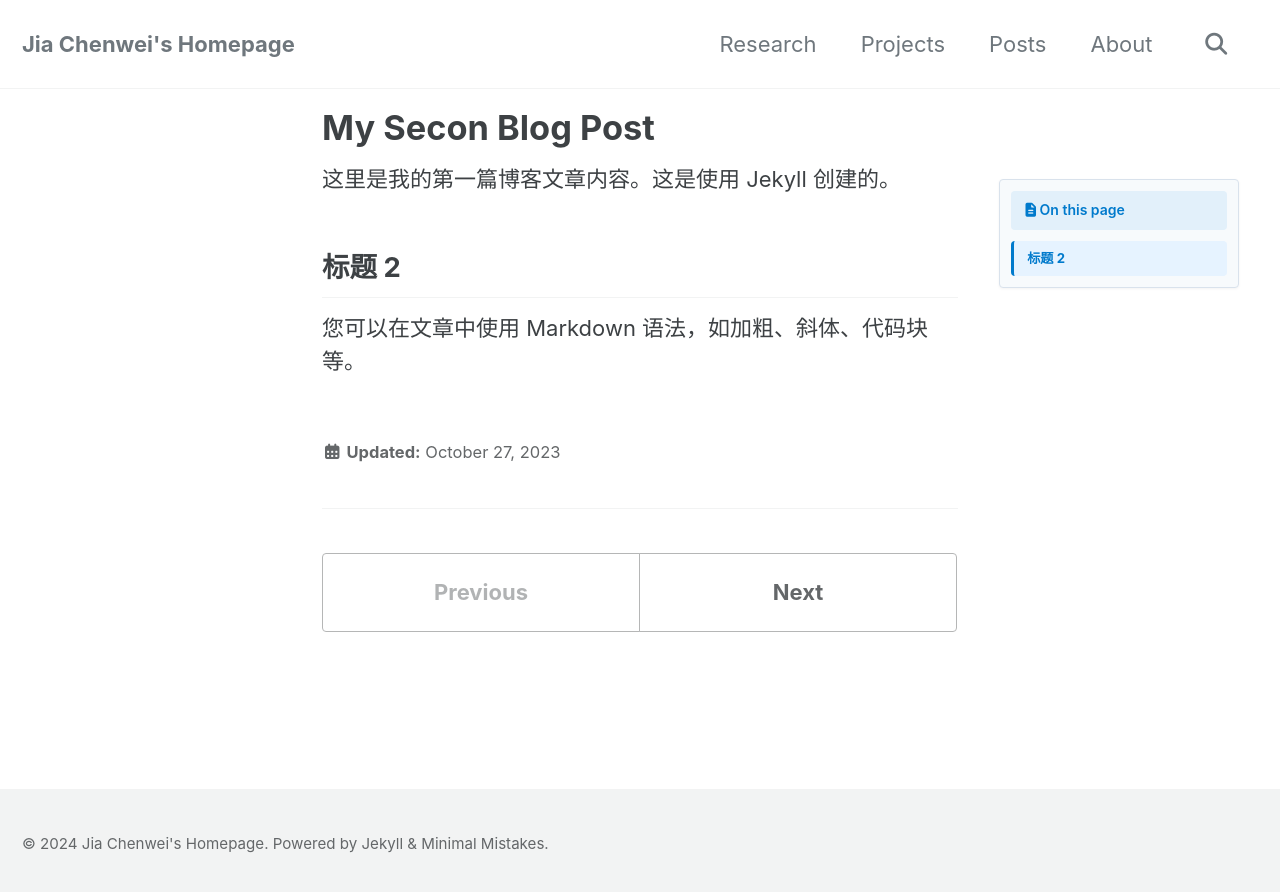
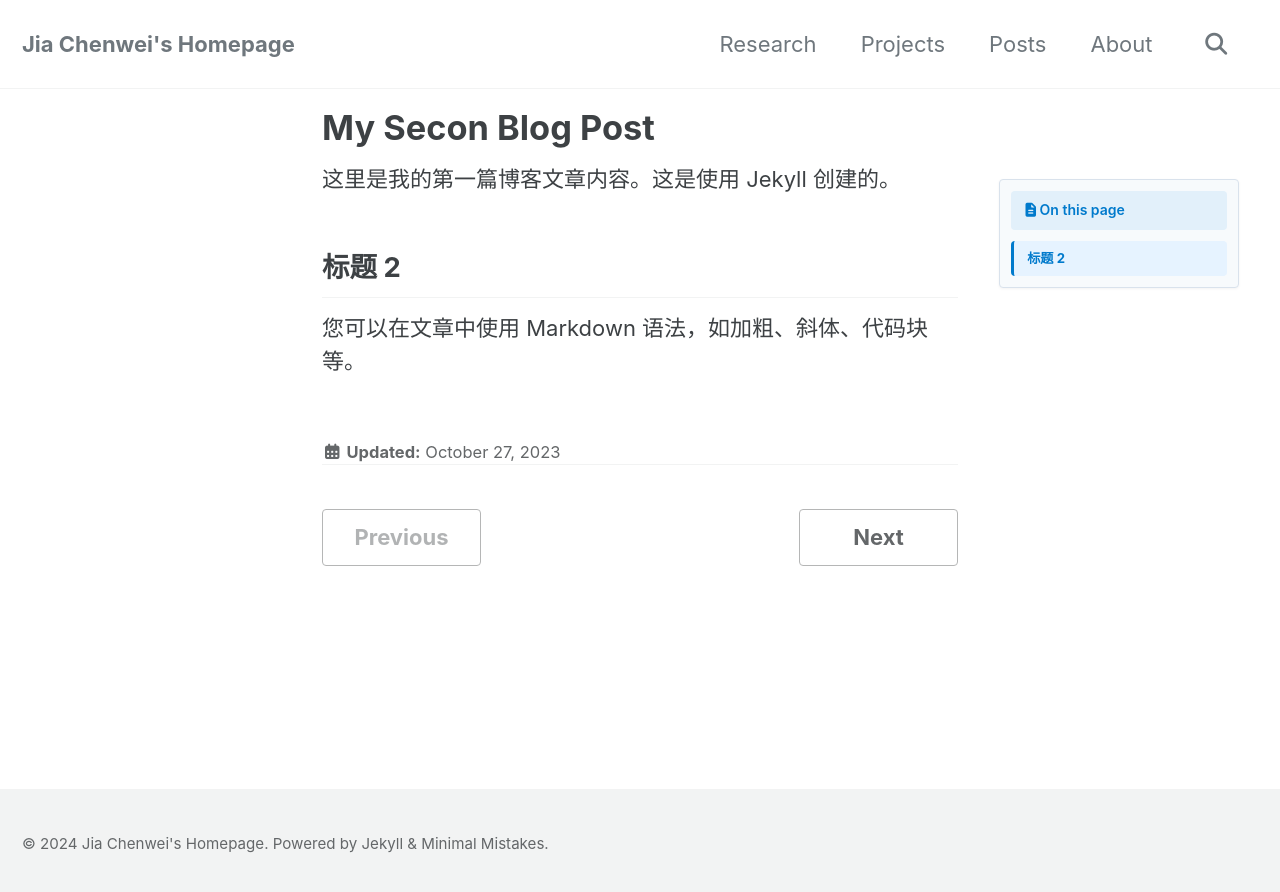
Before and after one commit to jiachenwei/jiachenwei.github.io, a Jekyll site: the page built from _posts/2023-10-27-my-secon-post.md, in a window 1280 px wide. Shown: the top 892 px of the page. Built offline with Jekyll 4.4.1, drawn with Linux system fonts in a browser that asks for light colours; cached includes are drawn as plain includes.

Commit message:
👌 IMPROVE:

```diff
--- a/_config.yml
+++ b/_config.yml
@@ -31,11 +31,24 @@
   avatar: "https://avatars.githubusercontent.com/u/34532116"
   bio: "A blog about AI and technology."
   location: "IAIR, XJTU, China"
-  email: "cwjia98@gmail.com"
+  email: "jiacw@stu.xjtu.edu.cn"
   links:
     - label: "GitHub"
       icon: "fab fa-github"
       url: "https://github.com/jiachenwei"
+
+  intro: |
+    I'm a **Robot**.
+
+  research_interests:
+    - Model Compression
+    - Efficient ML System
+    - Edge AI
+
+highlight_msg:
+  icon: ✨
+  type: New!
+  msg: "The **site** is under $$testing$$."
 
 # Pagination
 paginate: 5
@@ -43,7 +56,7 @@
 
 pagination:
   # Set enabled to true to use paginate v2
-  # enabled: true
+  enabled: true
   debug: false
   collection: 'posts'
   per_page: 10
--- a/_data/highlight_msg.yml
+++ /dev/null
@@ -1,3 +0,0 @@
-icon: ✨
-type: New!
-msg: "*This* is a **Test** $$msg$$."
--- a/_includes/post_pagination.html
+++ b/_includes/post_pagination.html
@@ -1,12 +1,12 @@
 {% if page.previous or page.next %}
   <nav class="pagination">
     {% if page.previous %}
-      <a href="{{ page.previous.url | relative_url }}" class="pagination--pager" title="{{ page.previous.title | markdownify | strip_html }}">{{ site.data.ui-text[site.locale].pagination_previous | default: "Previous" }}</a>
+      <a href="{{ page.previous.url | relative_url }}" class="pagination--pager prev" title="{{ page.previous.title | markdownify | strip_html }}">{{ site.data.ui-text[site.locale].pagination_previous | default: "Previous" }}</a>
     {% else %}
       <a href="#" class="pagination--pager disabled">{{ site.data.ui-text[site.locale].pagination_previous | default: "Previous" }}</a>
     {% endif %}
     {% if page.next %}
-      <a href="{{ page.next.url | relative_url }}" class="pagination--pager" title="{{ page.next.title | markdownify | strip_html }}">{{ site.data.ui-text[site.locale].pagination_next | default: "Next" }}</a>
+      <a href="{{ page.next.url | relative_url }}" class="pagination--pager next" title="{{ page.next.title | markdownify | strip_html }}">{{ site.data.ui-text[site.locale].pagination_next | default: "Next" }}</a>
     {% else %}
       <a href="#" class="pagination--pager disabled">{{ site.data.ui-text[site.locale].pagination_next | default: "Next" }}</a>
     {% endif %}
--- a/_sass/minimal-mistakes/_navigation.scss
+++ b/_sass/minimal-mistakes/_navigation.scss
@@ -7,27 +7,25 @@
      ========================================================================== */
 
 .pagination {
-  @include clearfix();
-  float: inline-start;
+display: flex;
+flex-wrap: wrap;
+justify-content: space-between; // 左右对齐子元素
 margin-top: 1em;
 padding-top: 1em;
 width: 100%;
 
 ul {
+  display: flex;
+  gap: 0.5em; // 添加间隙
   margin: 0;
   padding: 0;
-    list-style-type: none;
+  list-style: none;
   font-family: $sans-serif;
 }
 
 li {
-    display: block;
-    float: inline-start;
-    margin-inline-start: -1px;
-
   a {
     display: block;
-      margin-bottom: 0.25em;
     padding: 0.5em 1em;
     font-family: $sans-serif;
     font-size: 14px;
@@ -39,9 +37,7 @@
     border: 1px solid mix(#000, $border-color, 25%);
     border-radius: 0;
 
-      &:hover {
-        color: $link-color-hover;
-      }
+    &:hover { color: $link-color-hover; }
 
     &.current,
     &.current.disabled {
@@ -56,29 +52,22 @@
     }
   }
 
-    &:first-child {
-      margin-inline-start: 0;
-
-      a {
+  &:first-child a {
     border-start-start-radius: $border-radius;
     border-end-start-radius: $border-radius;
   }
-    }
 
-    &:last-child {
-      a {
+  &:last-child a {
     border-start-end-radius: $border-radius;
     border-end-end-radius: $border-radius;
-      }
   }
 }
 
 /* next/previous buttons */
 &--pager {
   display: block;
-    padding: 1em 2em;
-    float: inline-start;
-    width: 50%;
+  padding: 0.5em 0.5em;
+  width: 25%; // 让按钮根据内容自动调整宽度
   font-family: $sans-serif;
   font-size: $type-size-5;
   font-weight: bold;
@@ -88,19 +77,14 @@
   border: 1px solid mix(#000, $border-color, 25%);
   border-radius: $border-radius;
 
-    &:hover {
-      @include yiq-contrasted($muted-text-color);
+  &:hover { @include yiq-contrasted($muted-text-color); }
+
+  &.prev {
+    align-self: flex-start; // 靠左对齐
   }
 
-    &:first-child {
-      border-start-end-radius: 0;
-      border-end-end-radius: 0;
-    }
-
-    &:last-child {
-      margin-inline-start: -1px;
-      border-start-start-radius: 0;
-      border-end-start-radius: 0;
+  &.next {
+    align-self: flex-end; // 靠右对齐
   }
 
   &.disabled {
```
Also changed, not shown: _data/my_info.yml (deleted, +0 -7 lines), _layouts/home.html (+5 -5 lines), 5 other files. Lines whose indentation alone changed are shown as unchanged.
